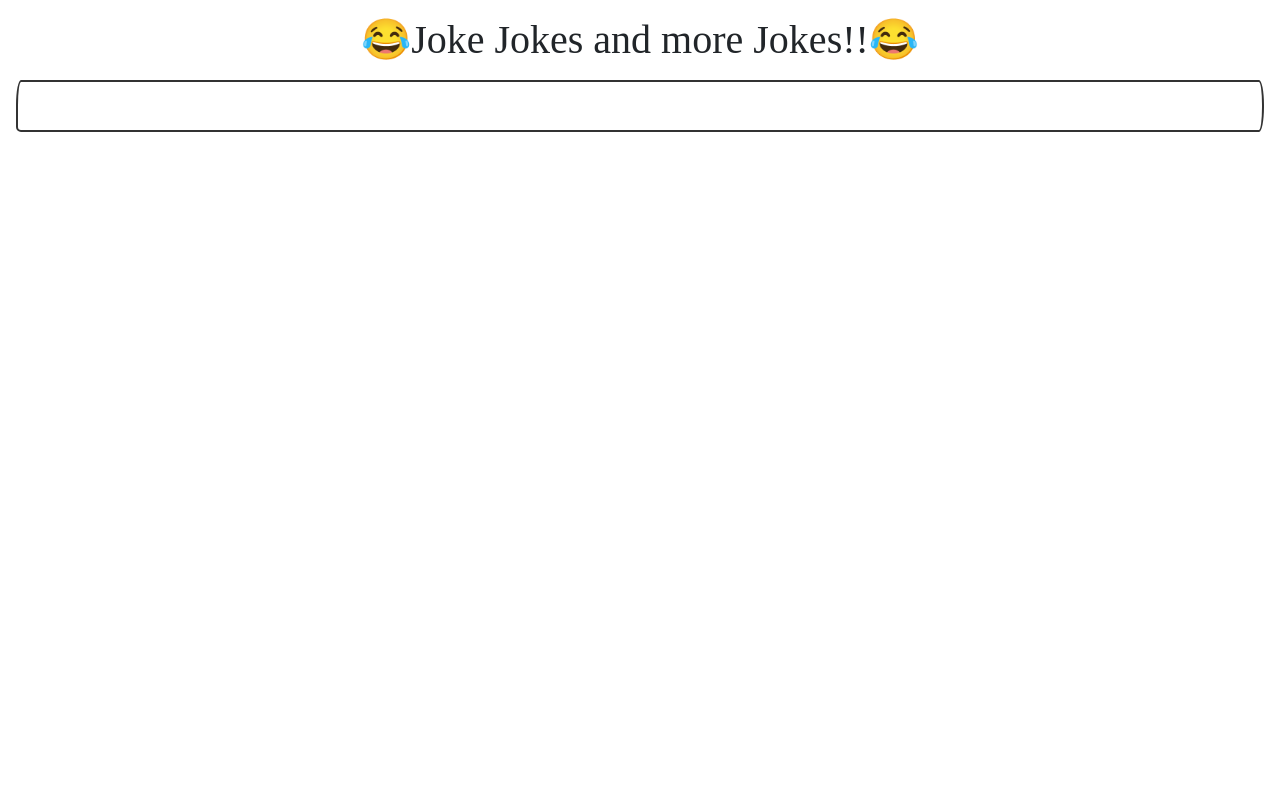
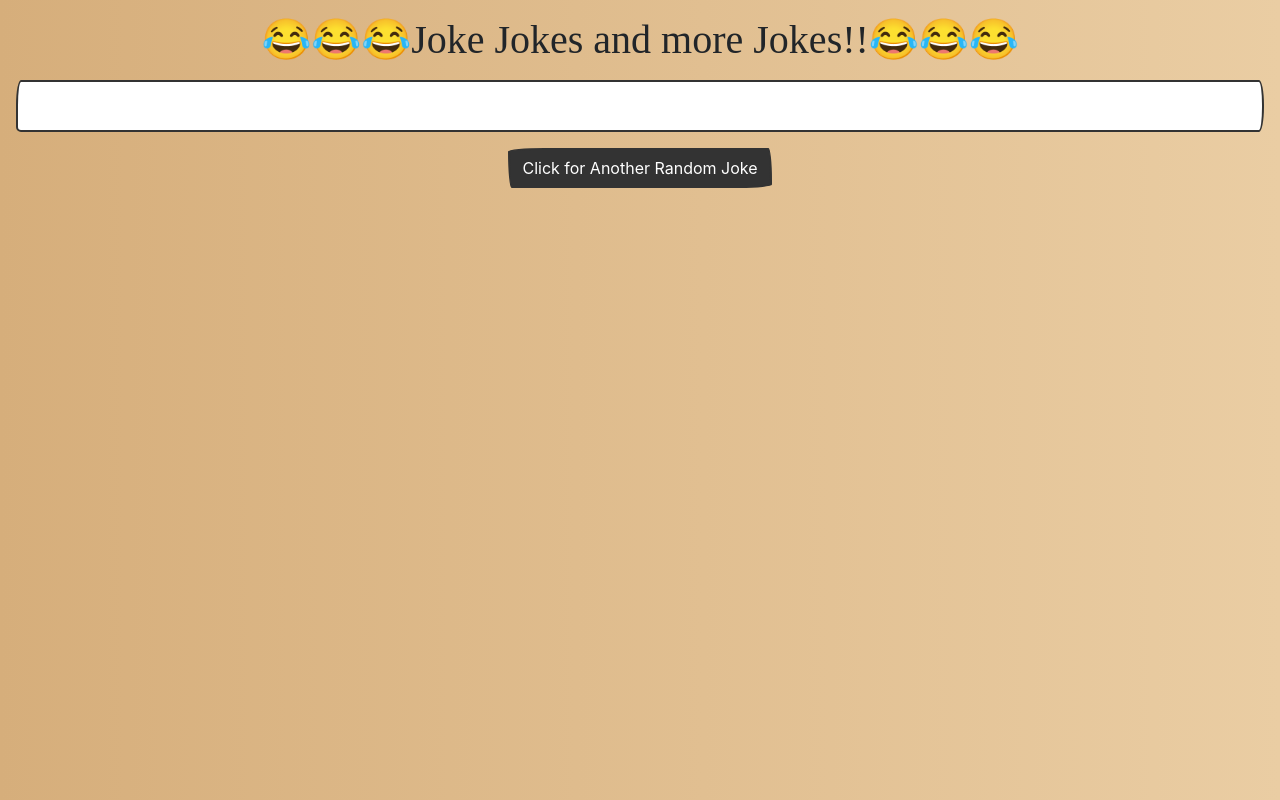
Before and after one commit to carolninganga/joke-app, a React (Create React App) app: page / in a window 1280 px wide. Built offline with nearby package versions, Linux system fonts and the light colour scheme; a web font is replaced by a local one.

Commit message:
added body gradient background

```diff
--- a/public/index.html
+++ b/public/index.html
@@ -2,15 +2,15 @@
 <html lang="en">
   <head>
     <meta charset="utf-8" />
-    <link rel="icon" href="%PUBLIC_URL%/favicon.ico" />
+    <link rel="icon" href="😂" />
     <meta name="viewport" content="width=device-width, initial-scale=1" />
     <meta name="theme-color" content="#000000" />
     <meta
       name="description"
       content="Web site created using create-react-app"
     />
-    <link rel="stylesheet" href="https://stackpath.bootstrapcdn.com/bootswatch/4.5.0/sketchy/bootstrap.min.css" integrity="sha384-rvwYMW9Z/bbxZfgxHQEKx6D91KwffWAG+XnsoYNCGWi/qL1P9dIVYm1HBiHFqQEt" crossorigin="anonymous">
-    <link rel="stylesheet" href="">
+    <link rel="stylesheet" href="https://stackpath.bootstrapcdn.com/bootswatch/4.5.0/sketchy/bootstrap.min.css">
+
     <title>Joke App</title>
   </head>
   <body>
--- a/src/App.css
+++ b/src/App.css
@@ -0,0 +1,6 @@
+body {
+  background: #eacda3;  /* fallback for old browsers */
+  background: -webkit-linear-gradient(to right, #d6ae7b, #eacda3);  /* Chrome 10-25, Safari 5.1-6 */
+  background: linear-gradient(to right, #d6ae7b, #eacda3); /* W3C, IE 10+/ Edge, Firefox 16+, Chrome 26+, Opera 12+, Safari 7+ */
+
+}
--- a/src/App.js
+++ b/src/App.js
@@ -1,13 +1,15 @@
 import React, { Component } from 'react';
 import Card from './components/Card/Card';
 import './App.css';
+import Button from './components/Button/Button';
 
 class App extends Component {
   render() {
   return (
     <React.Fragment>
-    <h1 className="text-center mt-3"><span role="img" aria-label="Joy">😂</span>Joke Jokes and more Jokes!!<span role="img" aria-label="Joy">😂</span></h1>
+    <h1 className="text-center mt-3"><span role="img" aria-label="Joy">😂😂😂</span>Joke Jokes and more Jokes!!<span role="img" aria-label="Joy">😂😂😂</span></h1>
     <Card />
+    <Button />
     </React.Fragment>
   );
 }
```
Also changed, not shown: src/components/Button/Button.js (+5 -2 lines).
